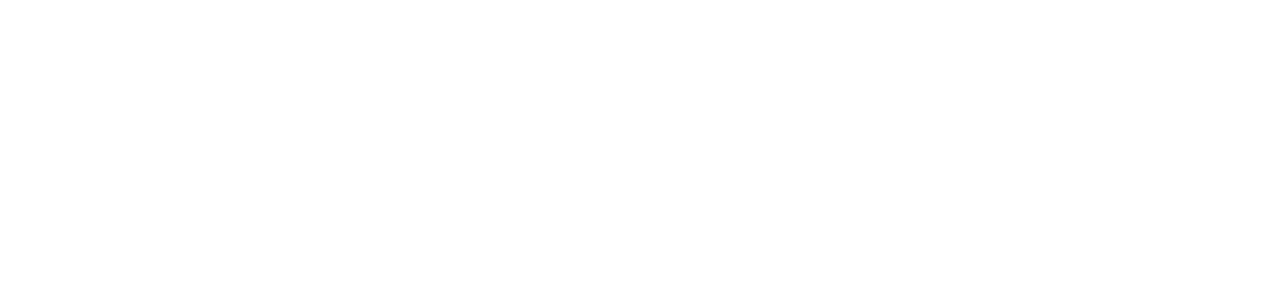
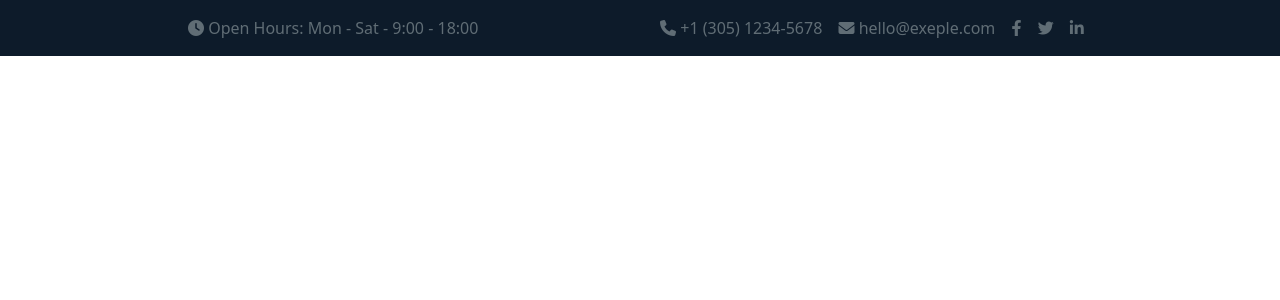
Before and after one commit to FabioCostantino84/proj-html-vuejs, a Vue app: page / in a window 1280 px wide. Shown: the top 300 px of the page. Built offline with nearby package versions, Linux system fonts and the light colour scheme.

Commit message:
add HeaderTop

```diff
--- a/index.html
+++ b/index.html
@@ -5,6 +5,7 @@
     <link rel="icon" type="image/svg+xml" href="/vite.svg" />
     <meta name="viewport" content="width=device-width, initial-scale=1.0" />
     <title>Servizi/Business</title>
+    <link rel="stylesheet" href="https://cdnjs.cloudflare.com/ajax/libs/font-awesome/6.4.2/css/all.min.css" integrity="sha512-z3gLpd7yknf1YoNbCzqRKc4qyor8gaKU1qmn+CShxbuBusANI9QpRohGBreCFkKxLhei6S9CQXFEbbKuqLg0DA==" crossorigin="anonymous" referrerpolicy="no-referrer" />
   </head>
   <body>
     <div id="app"></div>
--- a/src/components/HeaderTop.vue
+++ b/src/components/HeaderTop.vue
@@ -2,7 +2,7 @@
 export default {
     name: 'HeaderTop',
     data() {
-        return{
+        return {
 
         }
     }
@@ -12,11 +12,30 @@
 
 <template>
 
+    <div id="header_top">
+        <div class="container w-75">
+            <div class="row p-3">
+                <div class="col-6"><i class="fa-solid fa-clock"></i> Open Hours: Mon - Sat - 9:00 - 18:00 </div>
+                <div class="col-6 d-flex justify-content-around">
+                    <div><i class="fa-solid fa-phone"></i> +1 (305) 1234-5678</div>
+                    <div><i class="fa-solid fa-envelope"></i> hello@exeple.com</div>
+                    <div><i class="fa-brands fa-facebook-f"></i></div>
+                    <div><i class="fa-brands fa-twitter"></i></div>
+                    <div><i class="fa-brands fa-linkedin-in"></i></div>
+                </div>
+            </div>
+        </div>
 
-
+    </div>
 </template>
 
 
 <style lang="scss" scoped>
+@use '../assets/scss/partials/variables' as *;
 
+#header_top, .card {
+    background-color: $SB_blu;
+    color: $SB_grigioscuro;
+    border: 0;
+}
 </style>
```
